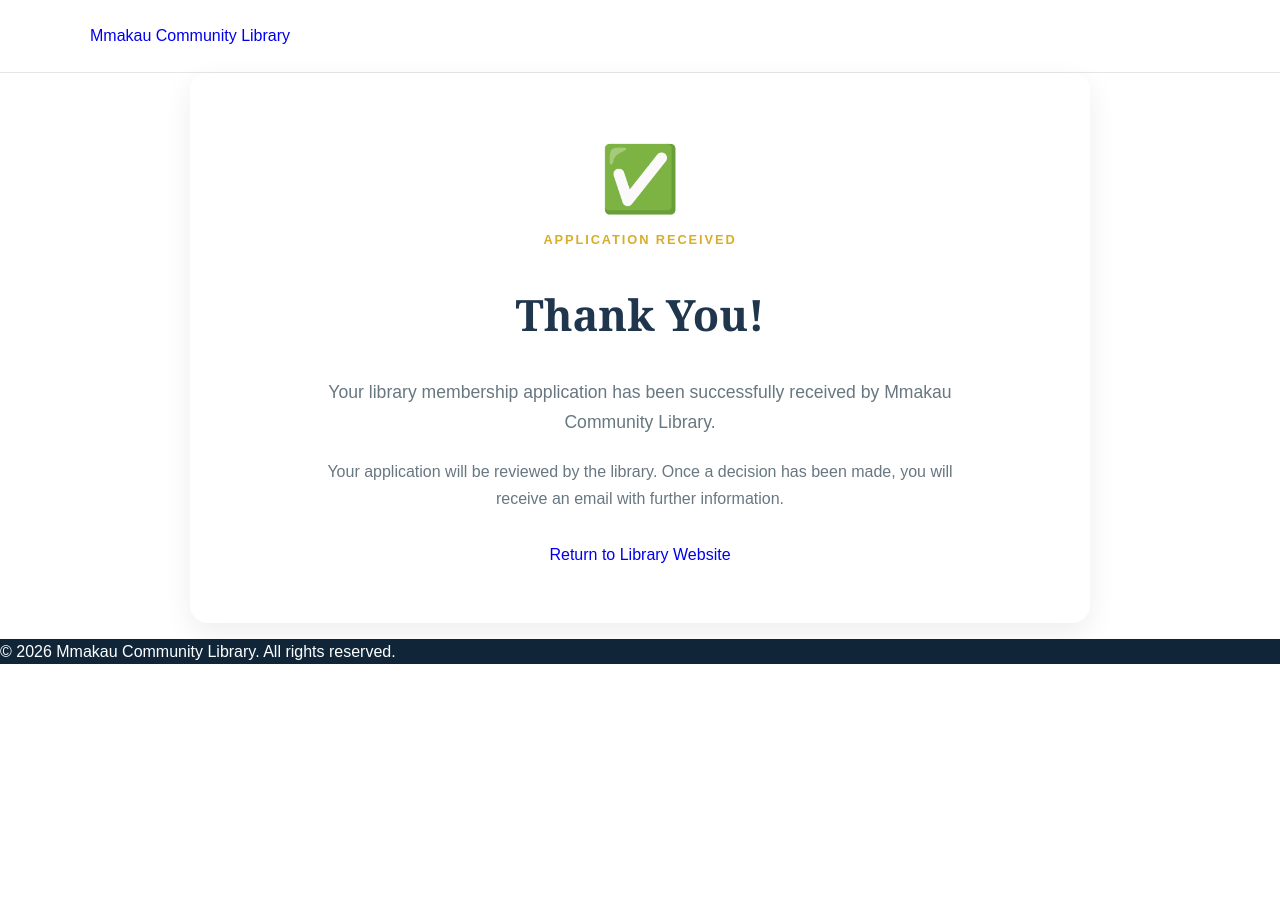
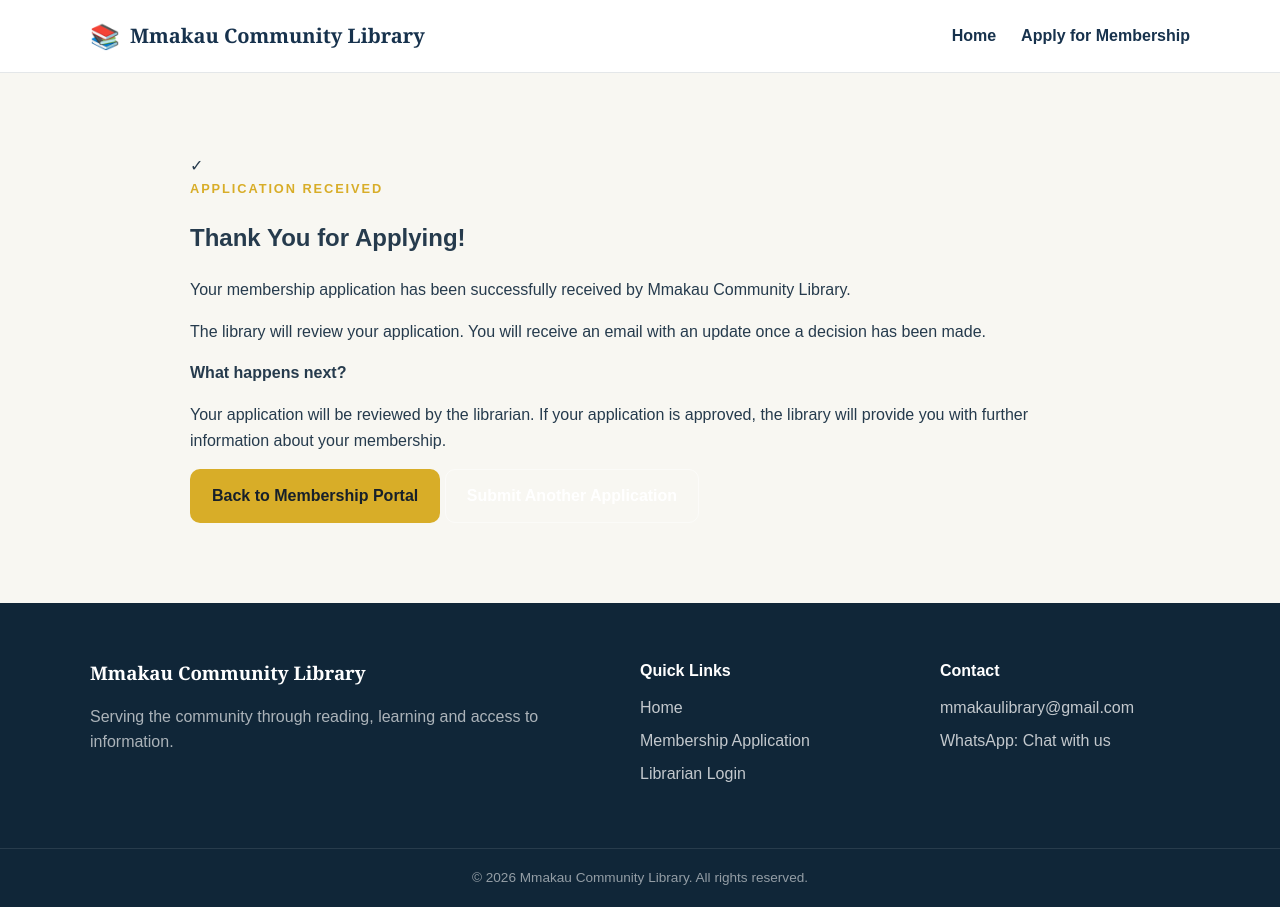
Before and after one commit to musaarh/Mmakau-Community-Library-Membership-System, a Flask app: page /application-success in a window 1280 px wide. Before the commit the page ends 664 px from the top, so only its background shows below. Run offline with Flask 3, Linux system fonts and the light colour scheme.

Commit message:
Update application-success.html

```diff
--- a/templates/application-success.html
+++ b/templates/application-success.html
@@ -1,140 +1,79 @@
-<!DOCTYPE html>
-<html lang="en">
+{% extends "base.html" %}
 
-<head>
+{% block title %}
+Application Received | Mmakau Community Library
+{% endblock %}
 
-    <meta charset="UTF-8">
+{% block content %}
 
-    <meta
-        name="viewport"
-        content="width=device-width, initial-scale=1.0"
-    >
+<section class="application-section">
 
-    <title>
-        Application Received | Mmakau Community Library
-    </title>
+    <div class="application-container">
 
-    <link
-        rel="stylesheet"
-        href="{{ url_for('static', filename='css/style.css') }}"
-    >
+        <div class="success-card">
 
-</head>
-
-
-<body>
-
-
-<header class="site-header">
-
-    <div class="header-container">
-
-        <a
-            href="{{ url_for('home') }}"
-            class="logo"
-        >
-            Mmakau Community Library
-        </a>
-
-    </div>
-
-</header>
-
-
-
-<main class="application-page">
-
-    <div
-        class="application-container"
-        style="text-align: center;"
-    >
-
-        <div
-            class="membership-form"
-            style="padding: 55px 30px;"
-        >
-
-            <div style="font-size: 4rem;">
-                ✅
+            <div class="success-icon">
+                ✓
             </div>
-
 
             <p class="section-label">
                 APPLICATION RECEIVED
             </p>
 
-
-            <h1
-                style="
-                    font-family: Georgia, serif;
-                    color: #20364d;
-                    font-size: 2.7rem;
-                "
-            >
-                Thank You!
+            <h1>
+                Thank You for Applying!
             </h1>
 
-
-            <p
-                style="
-                    color: #687780;
-                    font-size: 1.1rem;
-                    line-height: 1.7;
-                    max-width: 650px;
-                    margin: 20px auto;
-                "
-            >
-                Your library membership application has
-                been successfully received by Mmakau
-                Community Library.
+            <p class="success-message">
+                Your membership application has been
+                successfully received by Mmakau Community
+                Library.
             </p>
 
-
-            <p
-                style="
-                    color: #687780;
-                    line-height: 1.7;
-                    max-width: 650px;
-                    margin: 0 auto 30px;
-                "
-            >
-                Your application will be reviewed by the
-                library. Once a decision has been made,
-                you will receive an email with further
-                information.
+            <p class="success-message">
+                The library will review your application.
+                You will receive an email with an update
+                once a decision has been made.
             </p>
 
+            <div class="success-note">
 
-            <a
-                href="{{ url_for('home') }}"
-                class="submit-button"
-                style="
-                    display: inline-block;
-                    text-decoration: none;
-                "
-            >
-                Return to Library Website
-            </a>
+                <strong>
+                    What happens next?
+                </strong>
+
+                <p>
+                    Your application will be reviewed by
+                    the librarian. If your application is
+                    approved, the library will provide you
+                    with further information about your
+                    membership.
+                </p>
+
+            </div>
+
+            <div class="success-actions">
+
+                <a
+                    href="{{ url_for('home') }}"
+                    class="primary-button"
+                >
+                    Back to Membership Portal
+                </a>
+
+                <a
+                    href="{{ url_for('apply') }}"
+                    class="secondary-button dark-button"
+                >
+                    Submit Another Application
+                </a>
+
+            </div>
 
         </div>
 
     </div>
 
-</main>
+</section>
 
-
-
-<footer class="simple-footer">
-
-    <p>
-        © {{ current_year }}
-        Mmakau Community Library.
-        All rights reserved.
-    </p>
-
-</footer>
-
-
-</body>
-
-</html>
+{% endblock %}
```
